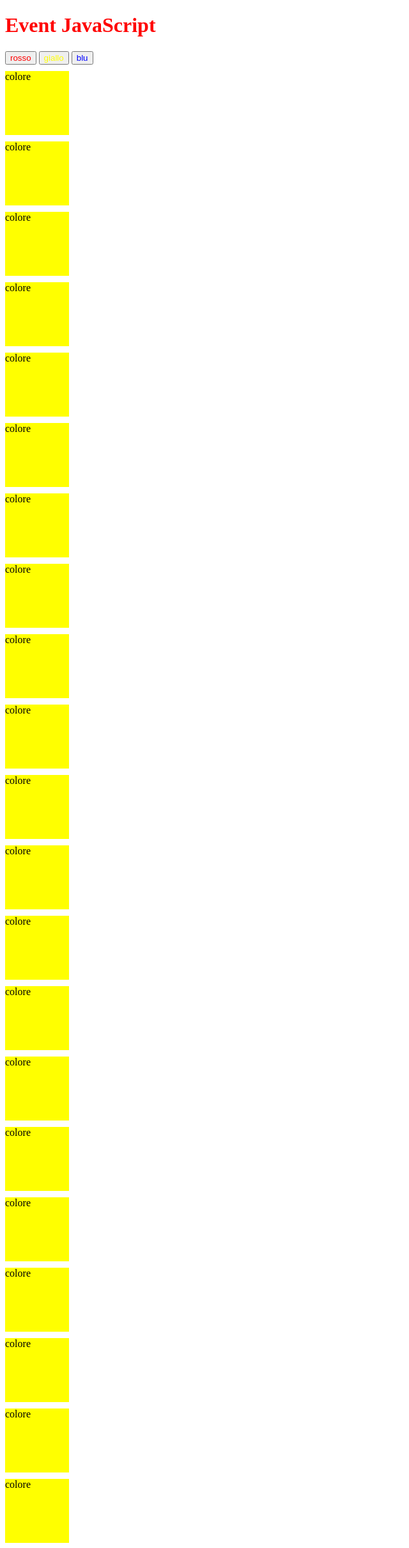
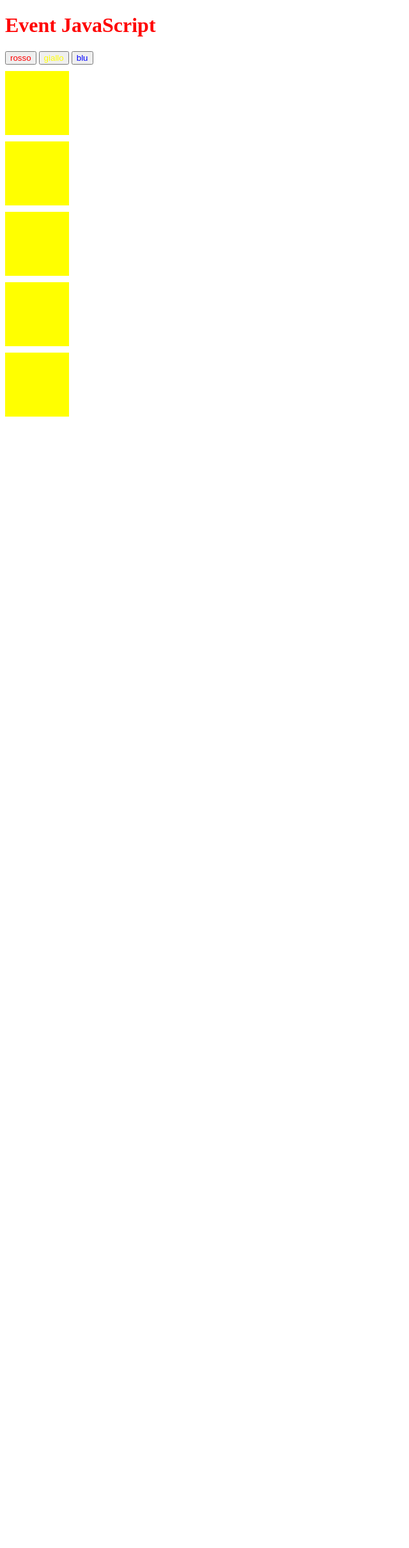
Before and after one commit to Waxy425/Cescot, a PHP site: page / in a window 1280 px wide. Shown: the whole page at 64% size, without its empty margins (0-640 px from the left). After the commit the page ends 651 px from the top, so only its background shows below. Run offline with PHP 8.4, Linux system fonts and the light colour scheme.

Commit message:
added div gen

```diff
--- a/esercizi/events/index.php
+++ b/esercizi/events/index.php
@@ -12,33 +12,21 @@
     <button class="yellow" onclick="color_yellow()" id="coloraGiallo">giallo</button>
     <button class="blue" onclick="color_blue()" id="coloraBlu">blu</button>
 
-    <div class="div">colore</div>
-    <div class="div">colore</div>
-    <div class="div">colore</div>
-    <div class="div">colore</div>
-    <div class="div">colore</div>
-    <div class="div">colore</div>
-    <div class="div">colore</div>
-    <div class="div">colore</div>
-    <div class="div">colore</div>
-    <div class="div">colore</div>
-    <div class="div">colore</div>
-    <div class="div">colore</div>
-    <div class="div">colore</div>
-    <div class="div">colore</div>
-    <div class="div">colore</div>
-    <div class="div">colore</div>
-    <div class="div">colore</div>
-    <div class="div">colore</div>
-    <div class="div">colore</div>
-    <div class="div">colore</div>
-    <div class="div">colore</div>
+    <?php
+        div_generatore(5);
 
-
-
-
-
+        ?>
 
     <script src="eventi.js"></script>
 </body>
 </html>
+
+<?php
+    function div_generatore($numero_div){
+      $i=0;
+        while($i<$numero_div):
+            $i++;
+            echo"<div class='div'></div>";
+
+        endwhile;
+    }?>
```
